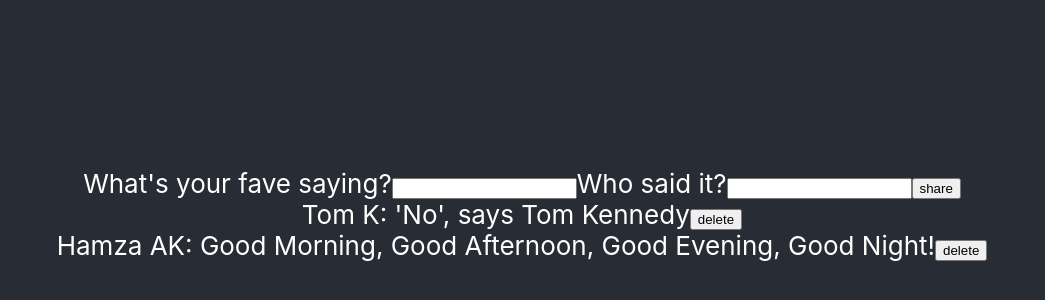
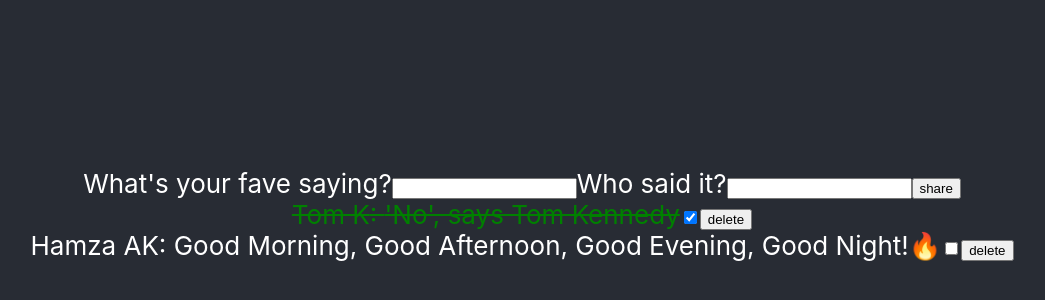
Before and after one commit to boolean-uk/cohort-10-react-demo, a React (Create React App) app: page / in a window 1280 px wide. Shown: the part 186-486 px from the top of the page, without its empty margins (118-1163 px from the left). Built offline with nearby package versions, Linux system fonts and the light colour scheme.

Commit message:
update messages and conditional statements

```diff
--- a/src/components/Message/Message.js
+++ b/src/components/Message/Message.js
@@ -1,13 +1,31 @@
 import './Message.css'
 
-function Message ({message, handleDelete}) {
+const heardStyles = {
+  textDecoration: 'line-through',
+  color: 'green'
+}
+
+function Message ({message, handleDelete, handleUpdate}) {
 
   const handleClick = () => {
     handleDelete(message)
   }
+
+  const handleChange = (e) => {
+    // know whether the checkbox is checked or not
+    handleUpdate(message, e.target.checked)
+    // handle this event
+  }
+
   return (
     <div>
-      <span>{message.author}: {message.content}</span>
+      <span style={message.heard ? heardStyles : {}}>
+        {message.author}: {message.content}
+      </span>
+      {
+        message.author === 'Hamza AK' && <span>🔥</span>
+      }
+      <input type="checkbox" onChange={handleChange} checked={message.heard}/>
       <button onClick={handleClick}>delete</button>
     </div>
   )
--- a/src/components/MessageBoard/MessageBoard.js
+++ b/src/components/MessageBoard/MessageBoard.js
@@ -5,11 +5,13 @@ import { Message } from '../Message'
 const initialMessages = [
   {
     content: "'No', says Tom Kennedy",
-    author: 'Tom K'
+    author: 'Tom K',
+    heard: true
   },
   {
     content: "Good Morning, Good Afternoon, Good Evening, Good Night!",
-    author: 'Hamza AK'
+    author: 'Hamza AK',
+    heard: false
   }
 ]
 
@@ -33,7 +35,8 @@ function MessageBoard () {
 
     const newMessage = {
       content,
-      author
+      author,
+      heard: false
     }
 
     console.log(newMessage)
@@ -55,6 +58,32 @@ function MessageBoard () {
     setMessages(newMessages) // the new array (without the one i'm deleting)
   }
 
+  const handleUpdate = (message, value) => {
+
+    const newMessages = messages.map(item => {
+      if (item === message) {
+        return {
+          ...item,
+          heard: value
+        }
+      } else {
+        return item
+      }
+    })
+
+    setMessages(newMessages)
+    // const messageToUpdate = messages.find(item => item === message)
+    // const updatedMessage = {
+    //   ...messageToUpdate,
+    //   heard: value
+    // }
+    // const filteredMessages = messages.filter(item => item !== message)
+    // // const newMessages =
+    // filteredMessages.push(updatedMessage) // inserts at the end
+    //
+    // setMessages(filteredMessages)
+  }
+
 
   return (
     <div>
@@ -72,7 +101,16 @@ function MessageBoard () {
         <button>share</button>
       </form>
       {
-        messages.map((messageObj, index) => <Message key={index} message={messageObj} handleDelete={handleDelete}/>)
+        messages.map((messageObj, index) => {
+          return (
+            <Message
+              key={index}
+              message={messageObj}
+              handleDelete={handleDelete}
+              handleUpdate={handleUpdate}
+            />
+          )
+        })
       }
     </div>
   )
```
